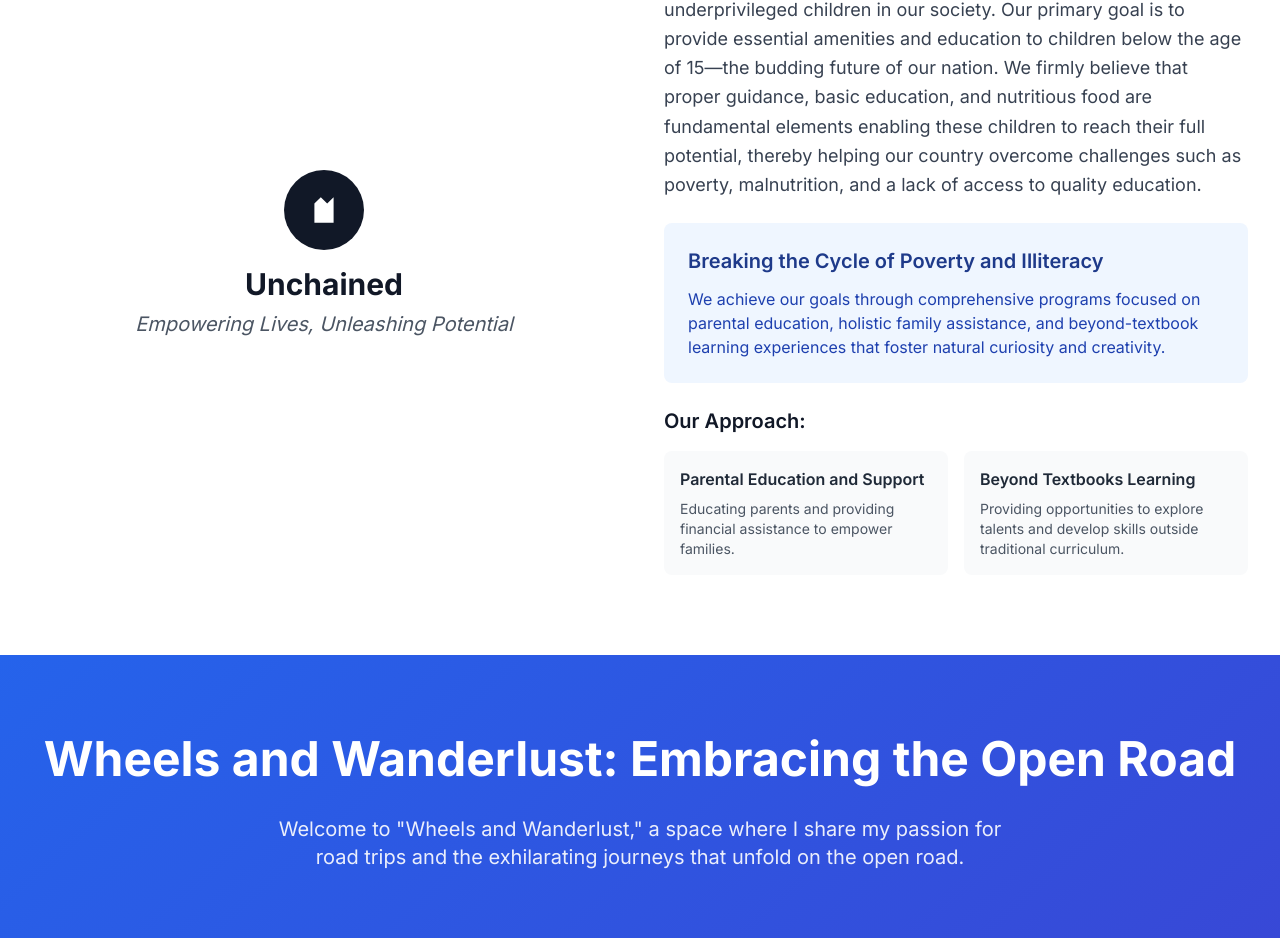
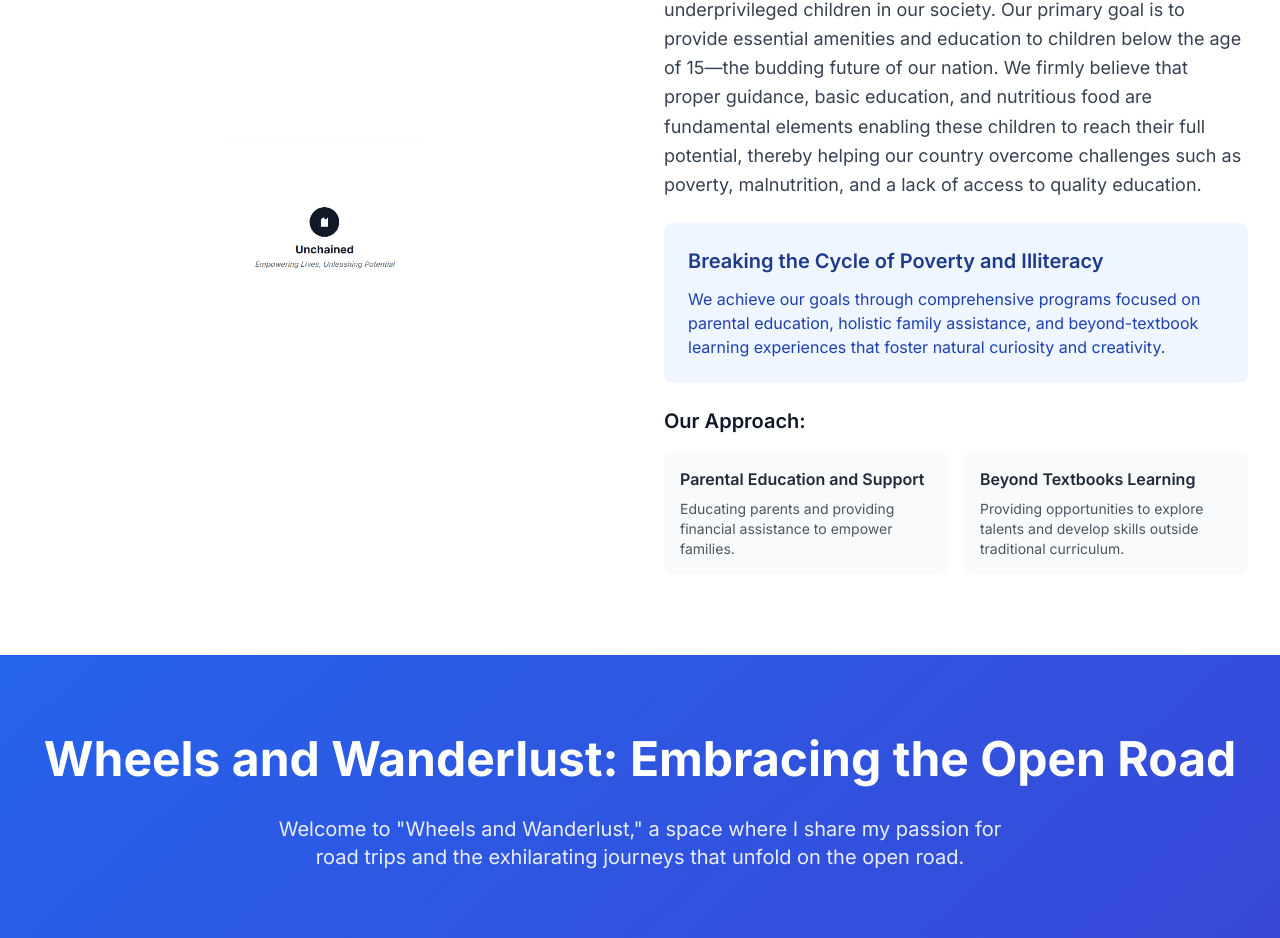
Before and after one commit to MishraAkhill/my-site-prototype, a React (Vite) app: page / in a window 1280 px wide. Shown: the part 2637-3575 px from the top of the page. Built offline with nearby package versions, Linux system fonts and the light colour scheme.

Commit message:
Add Unchained logo
Replaced the placeholder with the Unchained logo image.

```diff
--- a/src/components/Projects.tsx
+++ b/src/components/Projects.tsx
@@ -14,20 +14,13 @@ const Projects = () => {
         <div className="grid lg:grid-cols-2 gap-12 items-center">
           <div className="relative">
             <div className="text-center mb-8">
-              <div className="inline-block p-6 bg-gray-900 rounded-full mb-4">
-                <div className="flex items-center space-x-2">
-                  <div className="w-8 h-8">
-                    <svg viewBox="0 0 100 100" className="w-full h-full text-white">
-                      <path d="M20 30 L40 10 L60 30 L80 10 L80 90 L20 90 Z" fill="currentColor" />
-                      <circle cx="30" cy="50" r="3" fill="currentColor" />
-                      <circle cx="50" cy="60" r="3" fill="currentColor" />
-                      <circle cx="70" cy="45" r="3" fill="currentColor" />
-                    </svg>
-                  </div>
-                </div>
+              <div className="inline-block mb-4">
+                <img
+                  src="/lovable-uploads/a8747903-49bb-484f-ba3a-2d96fd336904.png"
+                  alt="Unchained Logo"
+                  className="w-48 h-auto mx-auto"
+                />
               </div>
-              <h3 className="text-3xl font-bold text-gray-900 mb-2">Unchained</h3>
-              <p className="text-xl text-gray-600 italic">Empowering Lives, Unleashing Potential</p>
             </div>
           </div>
 
```
Also changed, not shown: public/lovable-uploads/a8747903-49bb-484f-ba3a-2d96fd336904.png (added).
